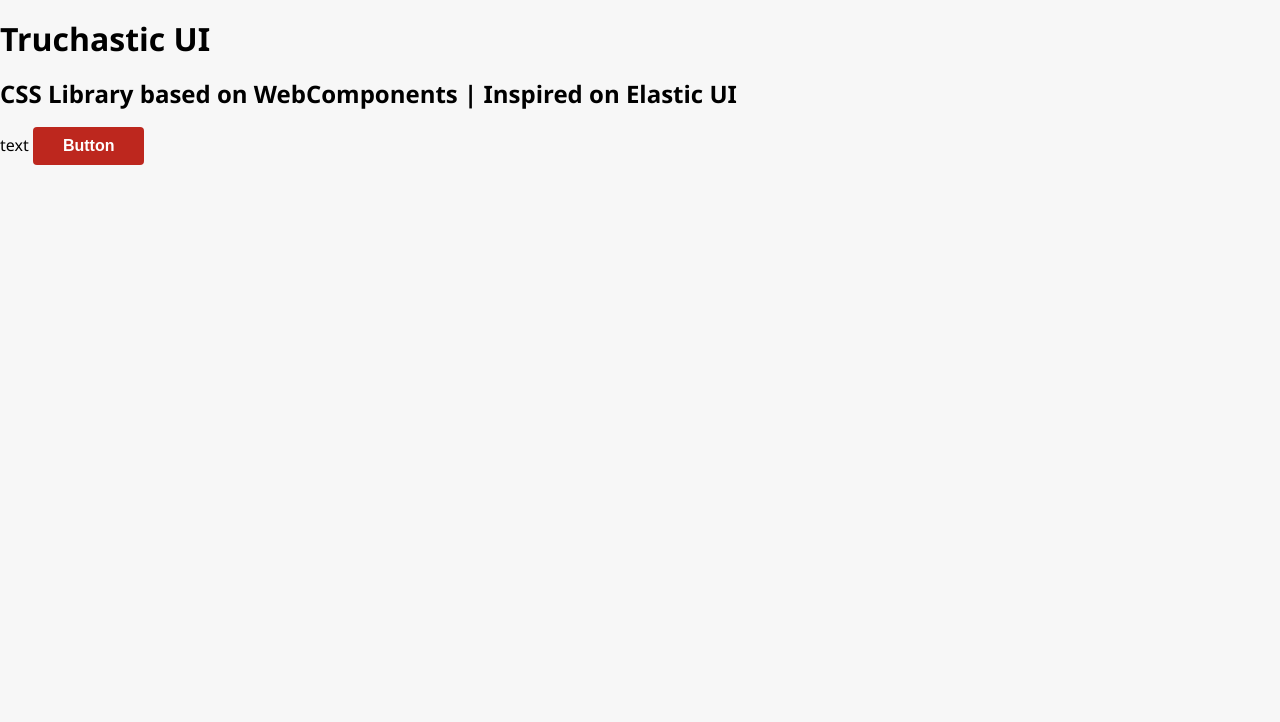
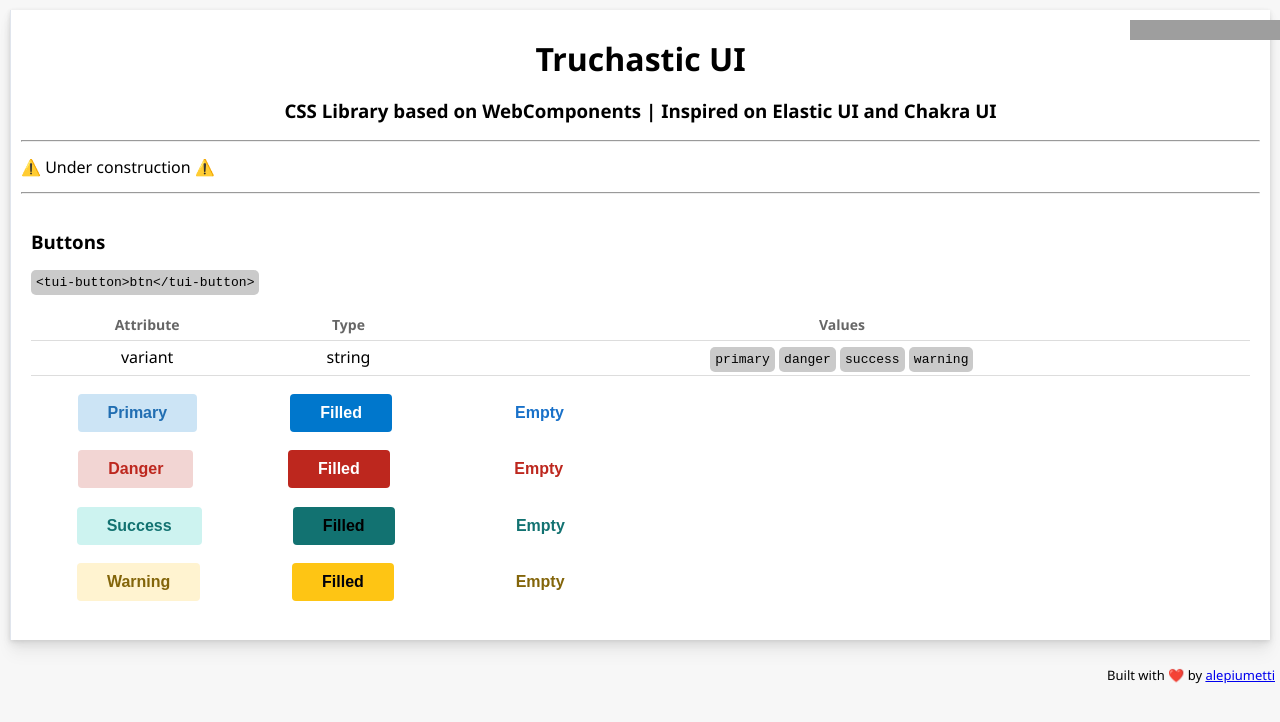
Before and after one commit to alepiumetti/truchastic-ui, a plain HTML site: page index.html in a window 1280 px wide. Drawn offline with Linux system fonts and the light colour scheme; grey boxes are pictures that could not be loaded; a script that the page names is missing.

Commit message:
[ADD] btn use and variant

```diff
--- a/index.html
+++ b/index.html
@@ -13,18 +13,112 @@
 <body>
 
 
-  <div>
+  <div style="
+  background: rgb(255, 255, 255);
+  box-shadow: rgb(0 0 0 / 8%) 0px 0.9px 4px, rgb(0 0 0 / 6%) 0px 2.6px 8px, rgb(0 0 0 / 5%) 0px 5.7px 12px, rgb(0 0 0 / 4%) 0px 15px 15px;
+  border-inline-start: 1px solid rgba(211, 218, 230, 0.7);
+  margin: 10px;
+  padding: 10px;
+  ">
+    <iframe style="position: absolute; right: 0px; "
+      src="https://ghbtns.com/github-btn.html?user=alepiumetti&repo=truchastic-ui&type=star&count=true" frameborder="0"
+      scrolling="0" width="150" height="20" title="GitHub"></iframe>
+
+    <header>
+      <tui-container w="100%" textAlign="center">
+        <h1>Truchastic UI</h1>
+      </tui-container>
+      <tui-container w="100%" textAlign="center">
+        <h3>CSS Library based on WebComponents | Inspired on Elastic UI and Chakra UI</h3>
+      </tui-container>
+    </header>
+
+    <hr />
+    <p> ⚠️ Under construction ⚠️ </p>
+    <hr />
+
+    <tui-container padding=10>
+
+
+      <h3>Buttons</h3>
+
+      <tui-container>
+        <tui-code-line>
+          &lt;tui-button&gt;btn&lt;/tui-button&gt;
+        </tui-code-line>
+      </tui-container>
+
+      <br />
+
+      <tui-container w="100%">
+        <table>
+          <tr>
+            <th>
+              Attribute
+            </th>
+            <th>
+              Type
+            </th>
+            <th>
+              Values
+            </th>
+          </tr>
+          <tr>
+            <td>variant</td>
+            <td>string</td>
+            <td>
+              <tui-code-line>primary</tui-code-line>
+              <tui-code-line>danger</tui-code-line>
+              <tui-code-line>success</tui-code-line>
+              <tui-code-line>warning</tui-code-line>
+            </td>
+          </tr>
+        </table>
+      </tui-container>
+
+      <br />
+
+      <tui-hstack justifyContent="space-around" w="50%">
+        <tui-button variant="primary">Primary</tui-button>
+        <tui-button variant="primary" filled=true>Filled</tui-button>
+        <tui-button variant="primary" empty=true>Empty</tui-button>
+      </tui-hstack>
+      <br />
+      <tui-hstack justifyContent="space-around" w="50%">
+        <tui-button variant="danger">Danger</tui-button>
+        <tui-button variant="danger" filled=true>Filled</tui-button>
+        <tui-button variant="danger" empty=true>Empty</tui-button>
+      </tui-hstack>
+      <br />
+      <tui-hstack justifyContent="space-around" w="50%">
+        <tui-button variant="success">Success</tui-button>
+        <tui-button variant="success" filled=true>Filled</tui-button>
+        <tui-button variant="success" empty=true>Empty</tui-button>
+      </tui-hstack>
+      <br />
+      <tui-hstack justifyContent="space-around" w="50%">
+        <tui-button variant="warning">Warning</tui-button>
+        <tui-button variant="warning" filled=true>Filled</tui-button>
+        <tui-button variant="warning" empty=true>Empty</tui-button>
+      </tui-hstack>
+    </tui-container>
+    <br />
+
+
 
   </div>
 
-  <h1>Truchastic UI</h1>
-  <h2>CSS Library based on WebComponents | Inspired on Elastic UI</h2>
+  <footer>
 
-  <tui-text>text</tui-text>
+    <tui-container p=5 textAlign="right">
+      <p style="font-size: small; ">Built with ❤️ by <a href="https://alejandropiumetti.com.ar/">alepiumetti</a></p>
+    </tui-container>
 
-  <tui-button variant="danger" filled=true>Button</tui-button>
+  </footer>
 
 
+
+  <script src="./components/layout.js"></script>
   <script src="./components/buttons.js"></script>
   <script src="./components/text.js"></script>
   <script src="./script.js"></script>
--- a/script.js
+++ /dev/null
@@ -1,3 +0,0 @@
-function functionClick() {
-	console.log('llegó');
-}
--- a/style.css
+++ b/style.css
@@ -298,11 +298,6 @@
 .ingredientesTable {
 	width: 100%;
 	text-align: center;
-}
-
-th,
-td {
-	border: 1px solid black;
 }
 
 .logEntry {
@@ -763,8 +758,16 @@
 	color: #666;
 }
 
-.no-border {
-	border-style: none;
+table {
+	text-align: center;
+	border-collapse: collapse;
+	width: 100%;
+}
+
+th,
+td {
+	border-bottom: 1px solid #ddd;
+	padding: 7px;
 }
 
 .no-border th {
```
Also changed, not shown: 1 other file.
